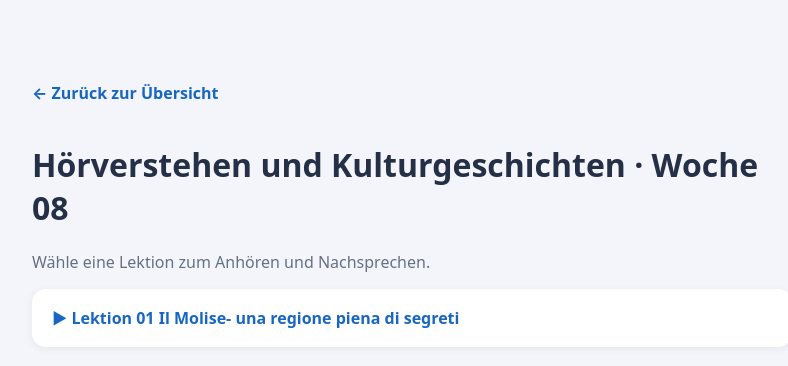
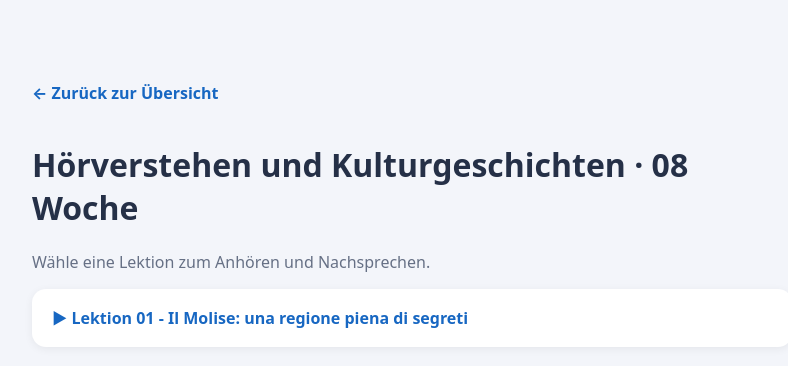
Before and after one commit to jclorenz-creator/Italienisch-Trainer, a plain HTML site: page Hörverstehen und Kulturgeschichten/Woche 08/index.html in a window 1280 px wide. Shown: the whole page, without its empty margins (228-1016 px from the left). Drawn offline with Linux system fonts and the light colour scheme.

Commit message:
Correct week 08 and Molise lesson display titles

```diff
--- a/Hörverstehen und Kulturgeschichten/Woche 08/index.html
+++ b/Hörverstehen und Kulturgeschichten/Woche 08/index.html
@@ -1 +1 @@
-<!doctype html><html lang="de-CH"><head><meta charset="utf-8"><meta name="viewport" content="width=device-width,initial-scale=1"><title>Hörverstehen und Kulturgeschichten · Woche 08</title><style>body{font-family:system-ui,-apple-system,Arial,sans-serif;background:#f3f5fa;color:#253047;margin:0;padding:24px}main{max-width:760px;margin:40px auto}h1{font-size:2rem}p{color:#667085}a{display:block;background:white;padding:18px 20px;margin:14px 0;border-radius:14px;text-decoration:none;color:#1767c2;font-weight:700;box-shadow:0 2px 8px #00000010}.back{background:transparent;box-shadow:none;padding-left:0}</style></head><body><main><a class="back" href="../index.html">← Zurück zur Übersicht</a><h1>Hörverstehen und Kulturgeschichten · Woche 08</h1><p>Wähle eine Lektion zum Anhören und Nachsprechen.</p><a href="Lektion%2001%20Il%20Molise-%20una%20regione%20piena%20di%20segreti/index.html">▶ Lektion 01 Il Molise- una regione piena di segreti</a></main></body></html>
+<!doctype html><html lang="de-CH"><head><meta charset="utf-8"><meta name="viewport" content="width=device-width,initial-scale=1"><title>Hörverstehen und Kulturgeschichten · 08 Woche</title><style>body{font-family:system-ui,-apple-system,Arial,sans-serif;background:#f3f5fa;color:#253047;margin:0;padding:24px}main{max-width:760px;margin:40px auto}h1{font-size:2rem}p{color:#667085}a{display:block;background:white;padding:18px 20px;margin:14px 0;border-radius:14px;text-decoration:none;color:#1767c2;font-weight:700;box-shadow:0 2px 8px #00000010}.back{background:transparent;box-shadow:none;padding-left:0}</style></head><body><main><a class="back" href="../index.html">← Zurück zur Übersicht</a><h1>Hörverstehen und Kulturgeschichten · 08 Woche</h1><p>Wähle eine Lektion zum Anhören und Nachsprechen.</p><a href="Lektion%2001%20Il%20Molise-%20una%20regione%20piena%20di%20segreti/index.html">▶ Lektion 01 - Il Molise: una regione piena di segreti</a></main></body></html>
```
Also changed, not shown: Hörverstehen und Kulturgeschichten/index.html (+1 -1 lines).
